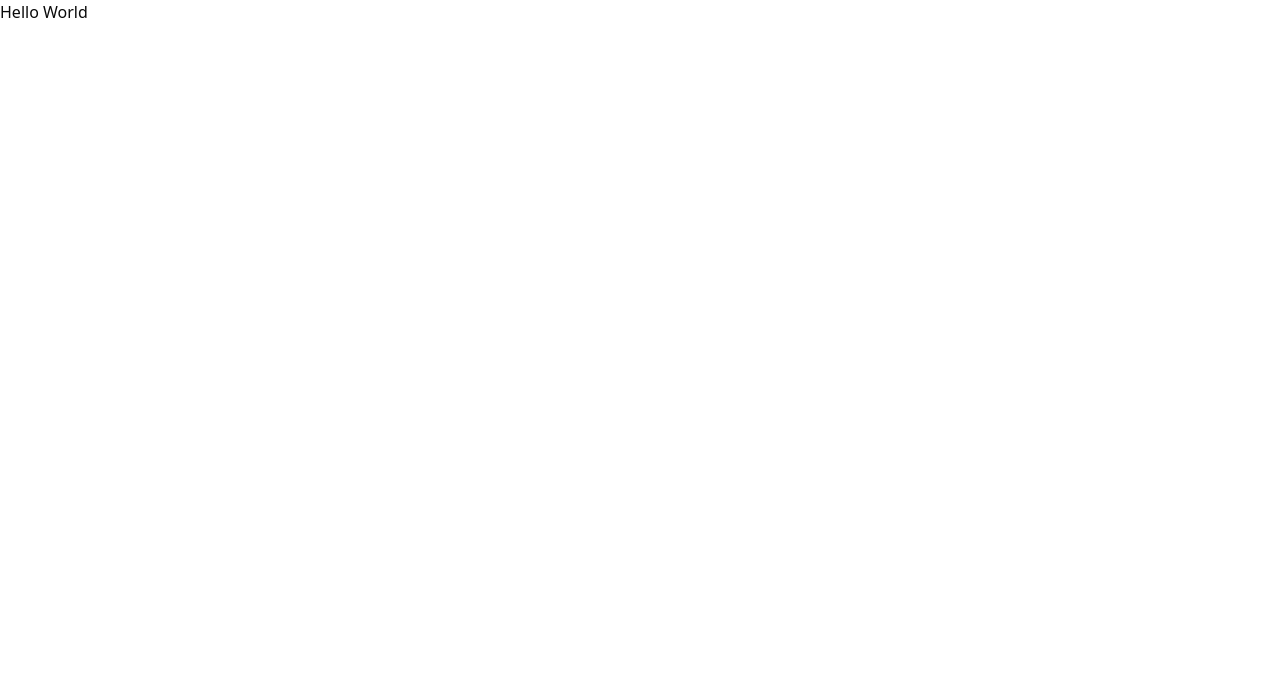
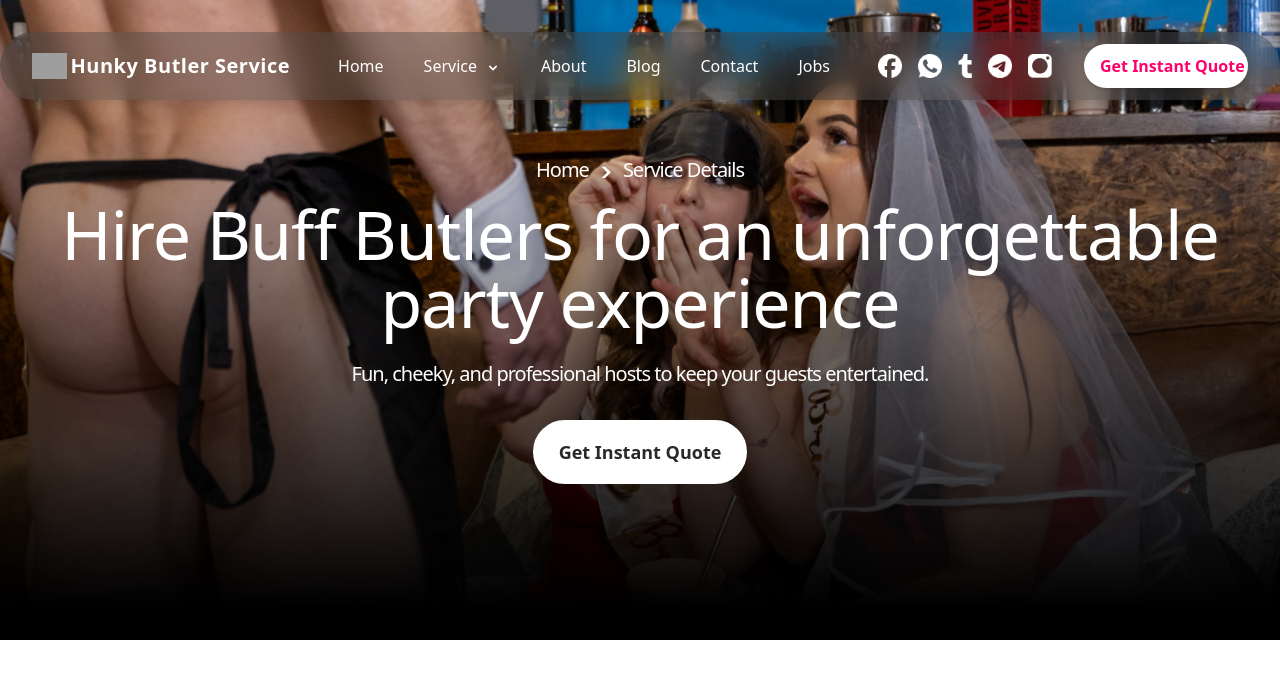
Before and after one commit to code-bd-sana/hunky-butler, a Next.js app in the folder frontend/: page / in a window 1280 px wide. Shown: the top 678 px of the page. Built offline with nearby package versions, Linux system fonts and the light colour scheme; grey boxes are pictures that could not be loaded.

Commit message:
design fixed

```diff
--- a/frontend/app/page.js
+++ b/frontend/app/page.js
@@ -1,9 +1,12 @@
+import Navbar from "@/components/shared/Navbar";
+import ServiceBanner from "@/components/shared/ServiceBanner";
 import React from "react";
 
 export default function page() {
   return (
     <div className="min-h-screen bg-white">
-      <h1>Hello World</h1>
+      <Navbar></Navbar>
+      <ServiceBanner></ServiceBanner>
     </div>
   );
 }
--- a/frontend/components/shared/Navbar.jsx
+++ b/frontend/components/shared/Navbar.jsx
@@ -3,7 +3,7 @@ import React, { useState } from "react";
 import Link from "next/link";
 import Image from "next/image";
 import { usePathname } from "next/navigation";
-import { HiOutlineMenu, HiX } from "react-icons/hi";
+import { HiChevronDown, HiOutlineMenu, HiX } from "react-icons/hi";
 import { IoIosArrowForward } from "react-icons/io";
 import {
   FaTumblr,
@@ -42,7 +42,7 @@ const Navbar = () => {
     <nav className="fixed mt-[32px] top-0 left-0 w-full z-50">
       <div className="max-w-[1866px] mx-auto">
         <div
-          className="flex items-center justify-between px-[32px] py-[20px] rounded-[100px] h-[88px] bg-transparent backdrop-blur-lg text-white shadow-xl"
+          className="flex items-center justify-between px-[32px] py-[20px] rounded-[100px] h-[68px] bg-transparent backdrop-blur-lg text-white shadow-xl"
           style={{ background: "rgba(74, 74, 74, 0.4)" }}
         >
           {/* Logo */}
@@ -69,13 +69,18 @@ const Navbar = () => {
                   <div key={link.href} className="relative">
                     <button
                       onClick={() => setIsServiceOpen(!isServiceOpen)}
-                      className={`px-4 py-2 rounded-full transition-colors ${
+                      className={`px-4 py-2 rounded-full transition-colors flex items-center gap-2 ${
                         isActive
                           ? "bg-[rgba(255,0,106,1)]"
                           : "hover:bg-[rgba(255,0,106,1)] text-white"
                       }`}
                     >
                       {link.name}
+                      <HiChevronDown
+                        className={`transition-transform duration-200 -mb-1 ${
+                          isServiceOpen ? "rotate-180" : "rotate-0"
+                        }`}
+                      />
                     </button>
 
                     {/* Submenu */}
@@ -124,8 +129,8 @@ const Navbar = () => {
                 <Image
                   src="/socialIcon/fb.png"
                   alt="Facebook"
-                  width={32}
-                  height={32}
+                  width={24}
+                  height={24}
                 />
               </a>
               <a
@@ -136,16 +141,16 @@ const Navbar = () => {
                 <Image
                   src="/socialIcon/wp.png"
                   alt="WhatsApp"
-                  width={32}
-                  height={32}
+                  width={24}
+                  height={24}
                 />
               </a>
               <a href="https://t.com" target="_blank" rel="noopener noreferrer">
                 <Image
                   src="/socialIcon/t.png"
                   alt="Tumblr"
-                  width={18}
-                  height={32}
+                  width={14}
+                  height={24}
                 />
               </a>
               <a
@@ -156,8 +161,8 @@ const Navbar = () => {
                 <Image
                   src="/socialIcon/telegram.png"
                   alt="Telegram"
-                  width={32}
-                  height={32}
+                  width={24}
+                  height={24}
                 />
               </a>
               <a
@@ -168,15 +173,15 @@ const Navbar = () => {
                 <Image
                   src="/socialIcon/insta.png"
                   alt="Instagram"
-                  width={32}
-                  height={32}
+                  width={24}
+                  height={24}
                 />
               </a>
             </div>
 
             <button
               style={{ color: "rgba(255,0,106,1)" }}
-              className="px-[18px] py-[12px] w-[176px] h-[48px] bg-white rounded-full font-semibold shadow-md transition-transform duration-200 hover:scale-105 whitespace-nowrap"
+              className="px-[16px] py-[8px] w-[164px] h-[44px] bg-white rounded-full font-semibold shadow-md transition-transform duration-200 hover:scale-105 whitespace-nowrap"
             >
               Get Instant Quote
             </button>
@@ -206,13 +211,16 @@ const Navbar = () => {
                         onClick={() =>
                           setIsMobileServiceOpen(!isMobileServiceOpen)
                         }
-                        className={`w-full text-left px-4 py-2 font-medium rounded-full transition-colors`}
+                        className="w-full px-4 py-2 font-medium rounded-full transition-colors flex items-center gap-2"
                       >
-                        <div className="flex items-center">
-                          <IoIosArrowForward />
-                          <h1>{link.name}</h1>
-                        </div>
+                        <span>{link.name}</span>
+                        <HiChevronDown
+                          className={`transition-transform duration-200 -mb-1 ${
+                            isMobileServiceOpen ? "rotate-180" : "rotate-0"
+                          }`}
+                        />
                       </button>
+
                       {isMobileServiceOpen && (
                         <div className="ml-4 mt-2 flex flex-col gap-2">
                           {link.submenu.map((sublink) => (
@@ -239,7 +247,7 @@ const Navbar = () => {
                     onClick={() => setIsMenuOpen(false)}
                   >
                     <div className="flex items-center">
-                      <IoIosArrowForward /> <h1>{link.name}</h1>
+                      <h1>{link.name}</h1>
                     </div>
                   </Link>
                 );
--- a/frontend/components/shared/ServiceBanner.jsx
+++ b/frontend/components/shared/ServiceBanner.jsx
@@ -5,30 +5,29 @@ import arrow from "@/public/icons/greaterthan.png";
 const ServiceBanner = () => {
   return (
     <div
-      className={`relative h-[100vh] w-full overflow-hidden bg-[linear-gradient(180deg,rgba(0,0,0,0)_13%,rgba(0,0,0,1)_95%),url('/serviceBanner/buff.jpeg')] bg-cover bg-center`}
+      className={`relative h-[80vh] w-full overflow-hidden bg-[linear-gradient(180deg,rgba(0,0,0,0)_13%,rgba(0,0,0,1)_95%),url('/serviceBanner/buff.jpeg')] bg-cover bg-center`}
     >
       {/* Main Content */}
       <div className="relative z-10 flex h-full flex-col items-center justify-center text-center">
         {/* Breadcrumbs */}
-        <div className="mb-4 flex text-xl gap-[12px] justify-center items-center text-white">
-          <p>Home</p>{" "}
+        <div className="mb-4 flex text-xl gap-[12px] justify-center items-center font-medium text-white">
+          <p className="tracking-[-1px]">Home</p>
           <Image
-            className="-mb-1.5 h-auto w-auto"
+            className="-mb-1"
             alt="arrow"
             src={arrow}
-            width={11}
-            height={27}
+            width={10}
+            height={10}
           />
-          <p>Service Details</p>
+          <p className="tracking-[-1px]">Service Details</p>
         </div>
 
-        <h1 className="mb-2 max-w-7xl text-4xl font-medium text-white md:text-5xl lg:text-[68px]">
-          Buff Butlers for Hire – UK’s Top Hen Party & Event Hosts
+        <h1 className="mb-2 max-w-7xl text-4xl tracking-[-1px] font-medium text-white md:text-5xl lg:text-[68px]">
+          Hire Buff Butlers for an unforgettable party experience
         </h1>
 
-        <p className="mb-8 mt-4 max-w-7xl text-lg text-white md:text-xl">
-          Fun, cheeky and professional butlers to keep your guests entertained,
-          wherever you’re celebrating.
+        <p className="mb-8 mt-4 max-w-7xl tracking-[-1px] text-lg text-white md:text-xl">
+          Fun, cheeky, and professional hosts to keep your guests entertained.
         </p>
 
         <button className="rounded-full border-2 border-white px-[24px] py-[16px] text-lg font-semibold bg-white text-[#292929]">
```
